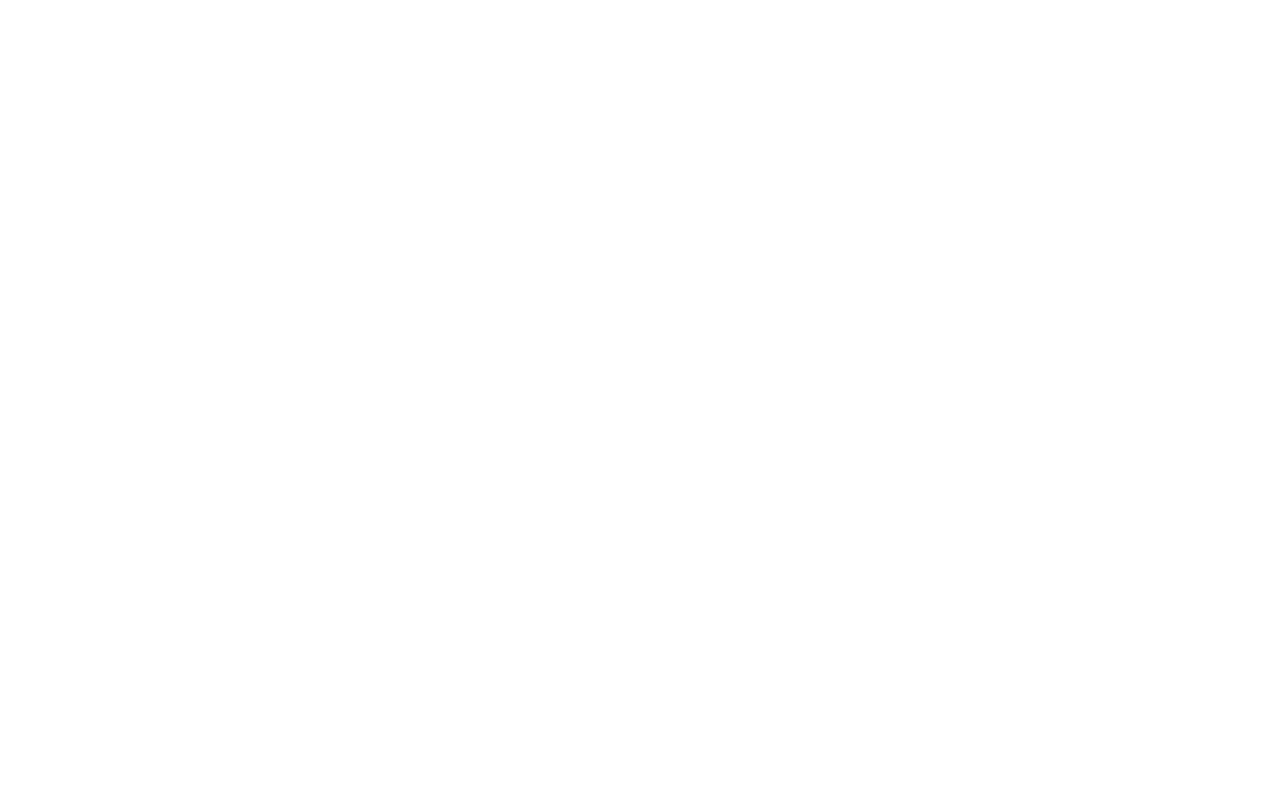
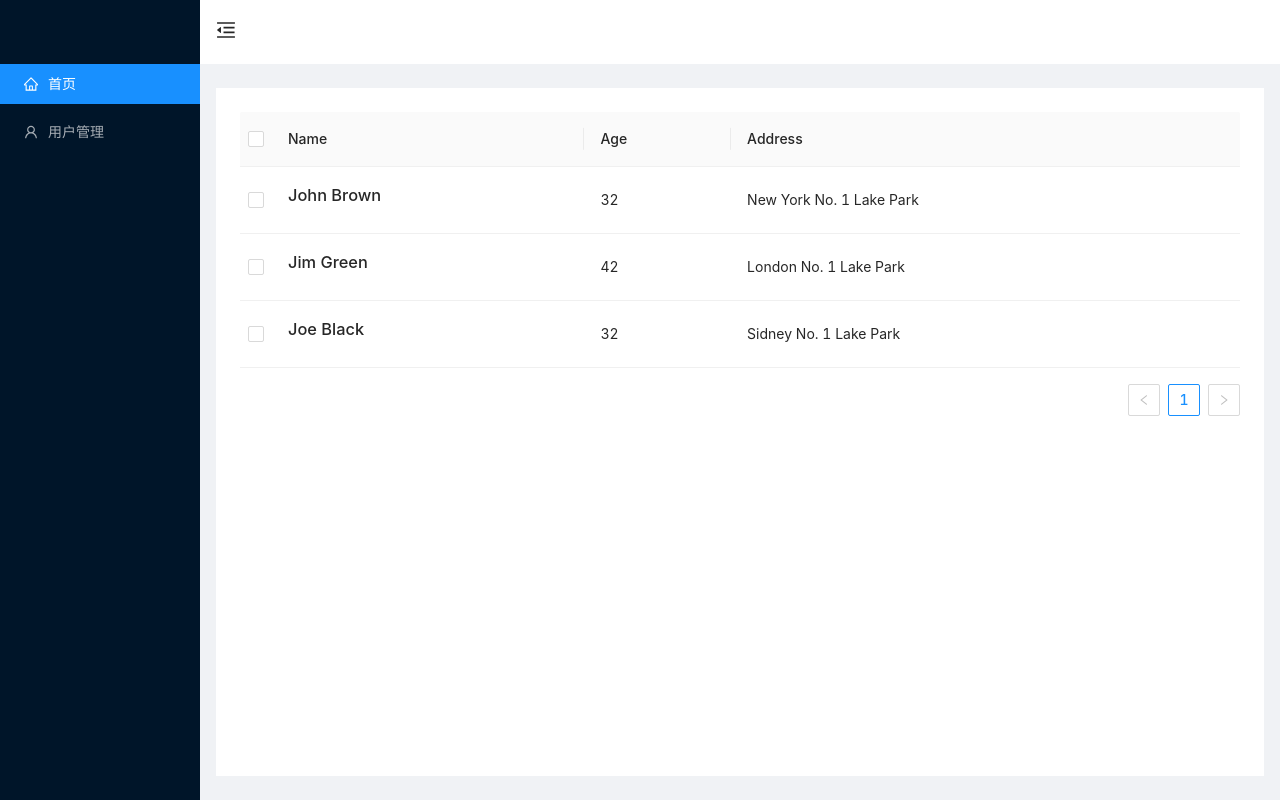
Before and after one commit to zy-xmz/react-admin, a React (Create React App) app: page /user in a window 1280 px wide. Before the commit this address had no page. Built offline with nearby package versions, Linux system fonts and the light colour scheme.

Commit message:
登录页、布局页开发

```diff
--- a/package.json
+++ b/package.json
@@ -3,6 +3,8 @@
   "version": "0.1.0",
   "private": true,
   "dependencies": {
+    "@ant-design/icons": "^4.7.0",
+    "antd": "^4.19.5",
     "cra-template": "1.1.3",
     "react": "^18.0.0",
     "react-dom": "^18.0.0",
--- a/src/App.css
+++ b/src/App.css
@@ -1,7 +1,3 @@
-.App {
-  text-align: center;
-}
-
 .App-logo {
   height: 40vmin;
   pointer-events: none;
--- a/src/App.js
+++ b/src/App.js
@@ -1,45 +1,32 @@
+import React from 'react';
+import { Routes, Route } from "react-router-dom";
 import './App.css';
-import { Routes, Route, Link, Outlet } from "react-router-dom";
+import { routes } from './router'
+import LayoutBox from './pages/layout'
+import Login from './pages/login'
 
 function App() {
   return (
     <div className="App">
+      {/* 遍历routes，生成路由 */}
       <Routes>
-        <Route path="/" element={<Layout />}>
-          <Route index element={<Home />} />
-          <Route path="login" element={<Login />} />
+        <Route path="/" element={<LayoutBox />}>
+          {
+            routes.map((item, index) =>
+              item.path === '' ?
+              <Route key={index} index element={item.component} /> :
+              <Route key={index} path={item.path} element={
+                <React.Suspense fallback={<>...</>}>
+                  {item.component}
+                </React.Suspense>
+              } />
+            )
+          }
         </Route>
+        <Route path="/login" element={<Login />}></Route>
       </Routes>
     </div>
   );
 }
 
-function Layout() {
-  return (
-    <div>
-      <div>
-      <div><Link to="/">home</Link></div>
-      <div><Link to="/login">去登录</Link></div>
-      </div>
-      <Outlet />
-    </div>
-  )
-}
-
-function Home() {
-  return (
-    <div>
-      <h1>Home</h1>
-    </div>
-  );
-}
-
-function Login() {
-  return (
-    <div>
-  <h1>登录</h1>
-</div>
-  )
-}
-
 export default App;
--- a/src/index.js
+++ b/src/index.js
@@ -3,11 +3,12 @@ import ReactDOM from 'react-dom/client';
 import { BrowserRouter } from "react-router-dom";
 
 import './index.css';
+// 引入antd样式
+import 'antd/dist/antd.css';
 import App from './App';
 import reportWebVitals from './reportWebVitals';
 
 const container = document.getElementById('root');
-
 const root = ReactDOM.createRoot(container);
 
 root.render(
--- /dev/null
+++ b/src/pages/home/index.js
@@ -0,0 +1,5 @@
+export default function Home() {
+  return (
+    <div>首页</div>
+  )
+}
--- /dev/null
+++ b/src/pages/layout/index.js
@@ -0,0 +1,66 @@
+import React from 'react';
+import { Link, Outlet } from "react-router-dom";
+
+// 引入layout的样式
+import '../../static/css/layout.css';
+// 引入路由表
+import { routes } from '../../router'
+// 引入antd组件
+import { Layout, Menu } from 'antd';
+// 引入收起展开的图标
+import { MenuUnfoldOutlined, MenuFoldOutlined } from '@ant-design/icons';
+
+const { Header, Sider, Content } = Layout;
+
+class LayoutBox extends React.Component {
+  state = {
+    collapsed: false,
+  };
+
+  toggle = () => {
+    this.setState({
+      collapsed: !this.state.collapsed,
+    });
+  };
+
+  render() {
+    return (
+      <Layout>
+        <Sider trigger={null} collapsible collapsed={this.state.collapsed}>
+          <div className="logo" style={{height: 60}}/>
+          <Menu theme="dark" mode="inline" defaultSelectedKeys={['0']}>
+            {
+              routes.map((item, index) =>
+                <Menu.Item key={index} icon={item.icon}>
+                  <Link to={'/' + item.path}>{item.title}</Link>
+                </Menu.Item>
+              )
+            }
+          </Menu>
+        </Sider>
+        <Layout className="site-layout">
+          <Header className="site-layout-background" style={{ padding: '0 16px' }}>
+            {React.createElement(this.state.collapsed ? MenuUnfoldOutlined : MenuFoldOutlined, {
+              className: 'trigger',
+              style: { fontSize: 20 },
+              onClick: this.toggle,
+            })}
+          </Header>
+          <Content
+            className="layout-content"
+            style={{
+              margin: '24px 16px',
+              padding: 24,
+              height: 'calc(100vh - 112px)'
+            }}
+          >
+            {/* Outlet 路由内容占位 */}
+            <Outlet />
+          </Content>
+        </Layout>
+      </Layout>
+    );
+  }
+}
+
+export default LayoutBox
--- a/src/pages/login/index.js
+++ b/src/pages/login/index.js
@@ -0,0 +1,55 @@
+// 引入antd表单组件
+import { Form, Input, Button, Checkbox } from 'antd';
+// 引入antd图标
+import { UserOutlined, LockOutlined } from '@ant-design/icons';
+// 引入login样式
+import '../../static/css/login.css';
+
+export default function Login() {
+  const onFinish = (values) => {
+    console.log('Received values of form: ', values);
+  };
+  return (
+    <div class="login-box">
+      <Form
+        name="normal_login"
+        className="login-form"
+        initialValues={{
+          remember: true,
+        }}
+        onFinish={onFinish}
+      >
+        <h2>Believe yourself</h2>
+        <Form.Item
+          name="username"
+          rules={[
+            {
+              required: true,
+              message: 'Please input your Username!',
+            },
+          ]}
+        >
+          <Input prefix={<UserOutlined className="site-form-item-icon" />} placeholder="Username" />
+        </Form.Item>
+        <Form.Item
+          name="password"
+          rules={[
+            {
+              required: true,
+              message: 'Please input your Password!',
+            },
+          ]}
+        >
+          <Input
+            prefix={<LockOutlined className="site-form-item-icon" />}
+            type="password"
+            placeholder="Password"
+          />
+        </Form.Item>
+        <Button type="primary" htmlType="submit" className="login-form-button">
+          Log in
+        </Button>
+      </Form>
+    </div>
+  )
+}
--- /dev/null
+++ b/src/pages/user/index.js
@@ -0,0 +1,51 @@
+import { Table, Radio, Divider } from 'antd';
+const columns = [
+  {
+    title: 'Name',
+    dataIndex: 'name',
+    render: (text) => <h3>{text}</h3>,
+  },
+  {
+    title: 'Age',
+    dataIndex: 'age',
+  },
+  {
+    title: 'Address',
+    dataIndex: 'address',
+  },
+];
+
+const data = [
+  {
+    key: '1',
+    name: 'John Brown',
+    age: 32,
+    address: 'New York No. 1 Lake Park',
+  },
+  {
+    key: '2',
+    name: 'Jim Green',
+    age: 42,
+    address: 'London No. 1 Lake Park',
+  },
+  {
+    key: '3',
+    name: 'Joe Black',
+    age: 32,
+    address: 'Sidney No. 1 Lake Park',
+  }
+];
+
+export default function User () {
+  return (
+    <div>
+      <Table
+        rowSelection={{
+          type: 'checkbox'
+        }}
+        columns={columns}
+        dataSource={data}
+      />
+    </div>
+  )
+}
--- /dev/null
+++ b/src/router/index.js
@@ -0,0 +1,24 @@
+import React, { lazy } from 'react';
+// 引入antd图标
+import {
+  HomeOutlined,
+  UserOutlined
+} from '@ant-design/icons';
+
+import Home from '../pages/home'
+const User = lazy(() => import('../pages/user'));
+
+export const routes = [
+  {
+    path: '',
+    title: '首页',
+    component: <Home />,
+    icon: <HomeOutlined />
+  },
+  {
+    path: 'user',
+    title: '用户管理',
+    component: <User />,
+    icon: <UserOutlined />
+  }
+]
--- /dev/null
+++ b/src/static/css/layout.css
@@ -0,0 +1,25 @@
+#components-layout-demo-custom-trigger .trigger {
+  padding: 0 24px;
+  font-size: 18px;
+  line-height: 64px;
+  cursor: pointer;
+  transition: color 0.3s;
+}
+
+#components-layout-demo-custom-trigger .trigger:hover {
+  color: #1890ff;
+}
+
+#components-layout-demo-custom-trigger .logo {
+  height: 32px;
+  margin: 16px;
+  background: rgba(255, 255, 255, 0.3);
+}
+
+.site-layout .site-layout-background {
+  background: #fff;
+}
+
+.layout-content {
+  background: #fff;
+}
--- /dev/null
+++ b/src/static/css/login.css
@@ -0,0 +1,35 @@
+.login-box {
+  display: flex;
+  align-items: center;
+  justify-content: center;
+  height: 100vh;
+  background-color: #F2F5FF;
+}
+.login-form {
+  padding: 35px 40px;
+  width: 440px;
+  border-radius: 6px;
+  background-color: #fff;
+}
+h2 {
+  margin-bottom: 40px;
+  color: #38547D;
+  text-align: center;
+}
+.ant-form-item {
+  width: 100%;
+}
+.ant-input-affix-wrapper {
+  height: 46px;
+  border: 1px solid #eee;
+  border-radius: 4px;
+}
+.ant-btn {
+  width: 100%;
+  height: 46px;
+  border-radius: 4px;
+}
+.ant-input-prefix {
+  margin-right: 10px;
+  color: #1890ff;
+}
```
Also changed, not shown: 1 other file (tests, documents, lock files or other folders).
